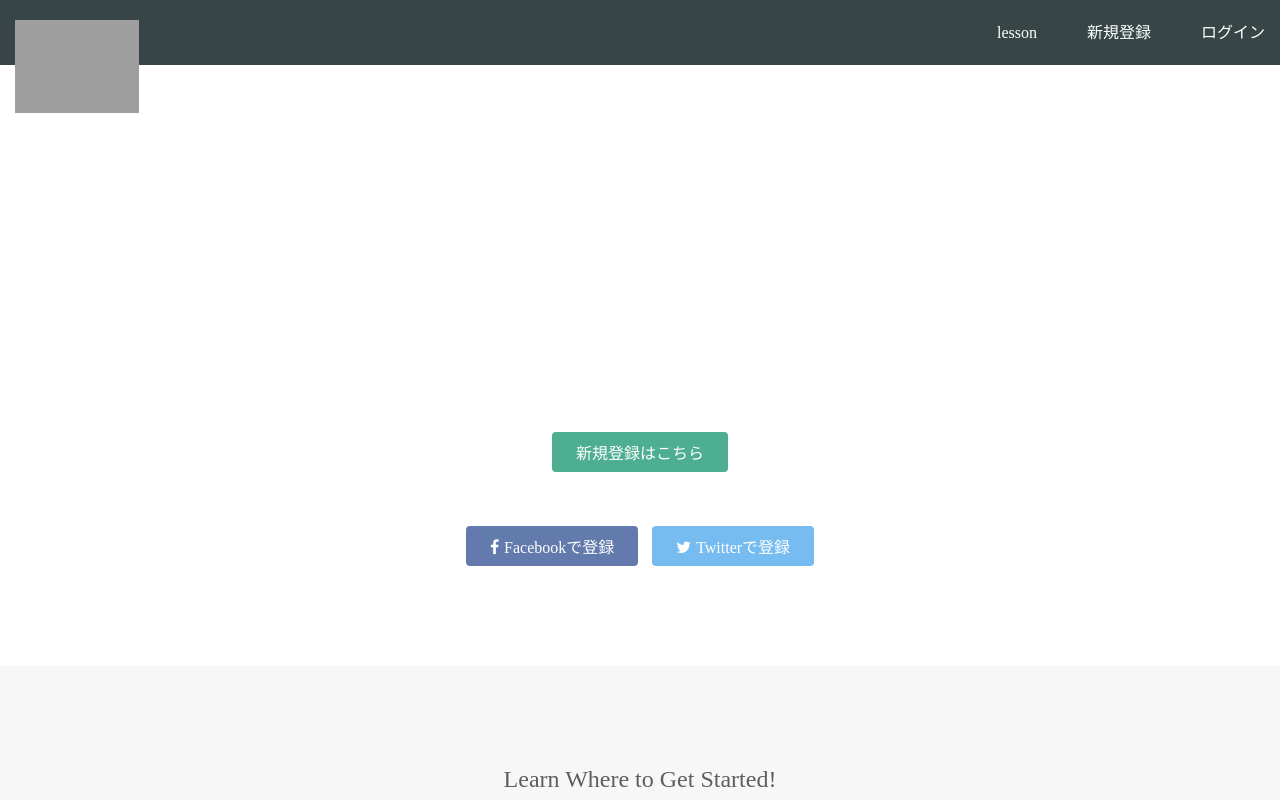
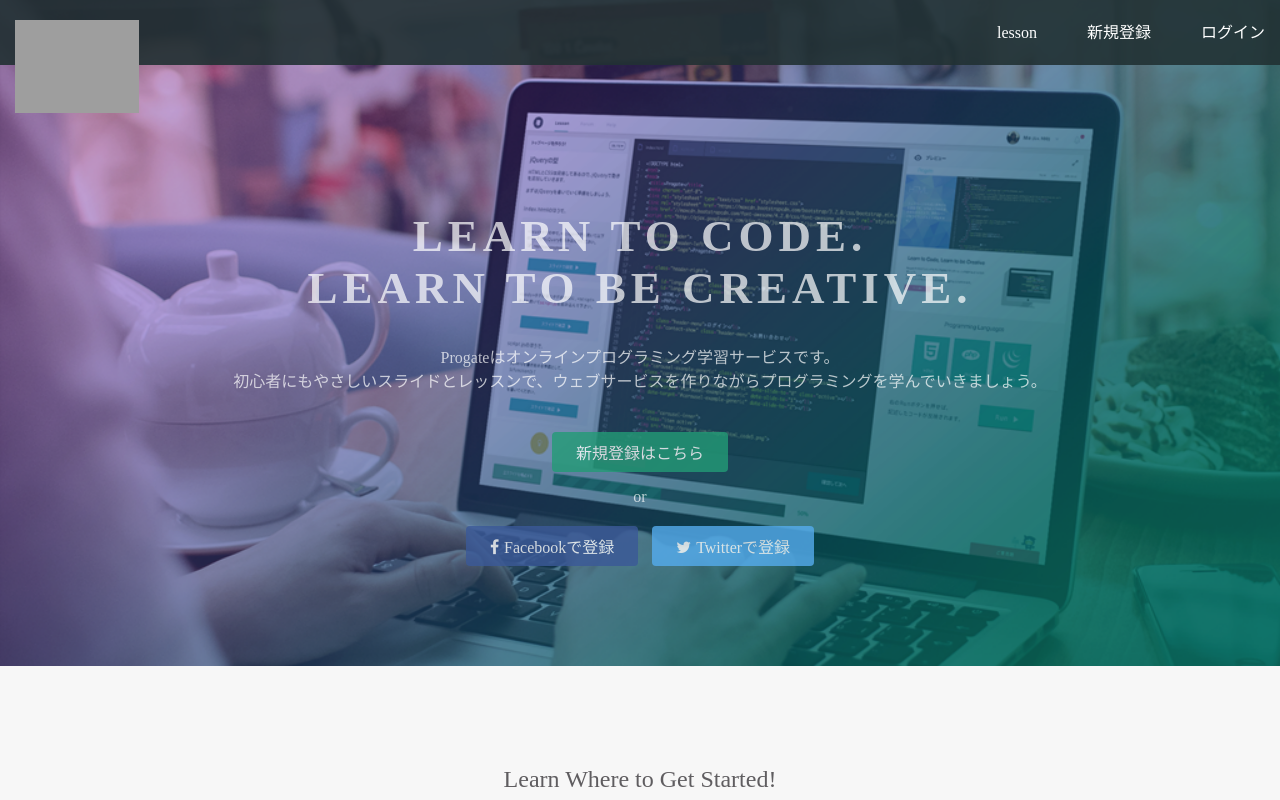
Before and after one commit to masaki-gif/CafeSite, a plain HTML site: page index.html in a window 1280 px wide. Shown: the top 800 px of the page. Drawn offline with Linux system fonts and the light colour scheme; grey boxes are pictures that could not be loaded.

Commit message:
Update stylesheet.css

```diff
--- a/stylesheet.css
+++ b/stylesheet.css
@@ -19,7 +19,7 @@ a {
 
 .top-wrapper {
   padding: 180px 0 100px 0;
-  background-image: url(top.png);
+  background-image: url(sample.top.png);
   background-size: cover;
   color: white;
   text-align: center;
```
